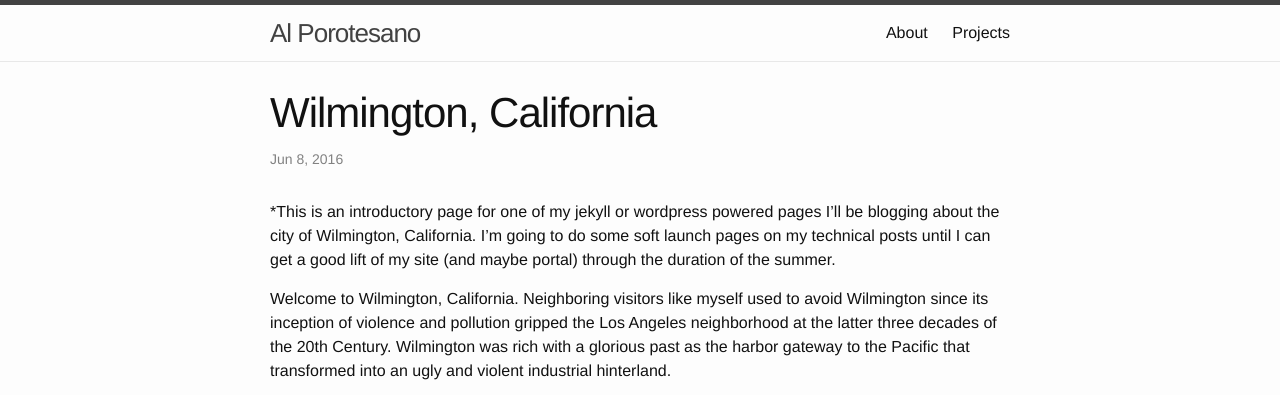
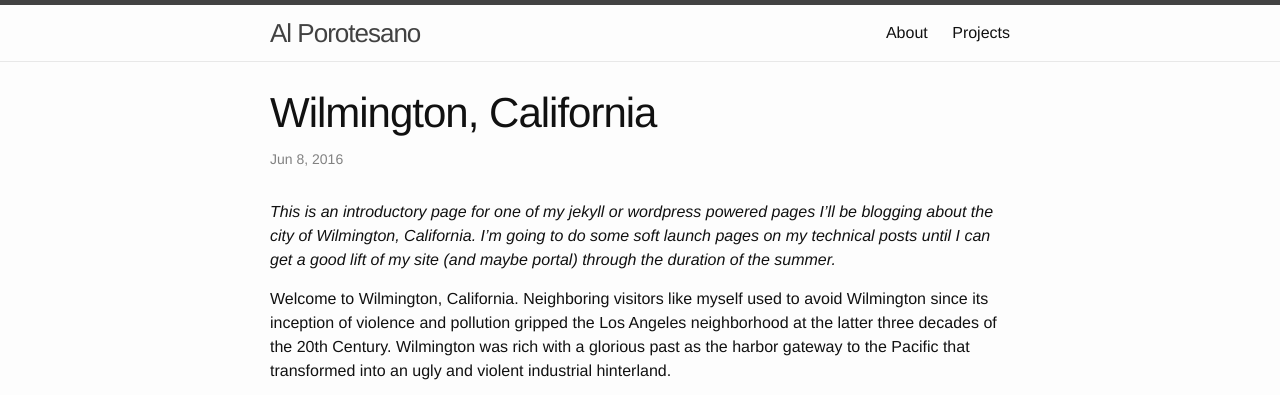
Before and after one commit to nobleexperiment/nobleexperiment.github.io, a Jekyll site: the page built from _posts/2016-06-08-wilmington-california.markdown, in a window 1280 px wide. Shown: the top 395 px of the page. Built offline with Jekyll 4.4.1, drawn with Linux system fonts in a browser that asks for light colours.

```diff
--- a/_posts/2016-06-08-wilmington-california.markdown
+++ b/_posts/2016-06-08-wilmington-california.markdown
@@ -4,7 +4,7 @@ title:  "Wilmington, California"
 date:   2016-06-08 3:3:31 -0700
 categories: soft update
 ---
-*This is an introductory page for one of my jekyll or wordpress powered pages I'll be blogging about the city of Wilmington, California. I'm going to do some soft launch pages on my technical posts until I can get a good lift of my site (and maybe portal) through the duration of the summer.
+*This is an introductory page for one of my jekyll or wordpress powered pages I'll be blogging about the city of Wilmington, California. I'm going to do some soft launch pages on my technical posts until I can get a good lift of my site (and maybe portal) through the duration of the summer.*
 
 Welcome to Wilmington, California. Neighboring visitors like myself used to avoid Wilmington since its inception of violence and pollution  gripped the Los Angeles neighborhood at the latter three decades of the 20th Century. Wilmington was rich with a glorious past as the harbor gateway to the Pacific that transformed into an ugly and violent industrial hinterland.
 
```
